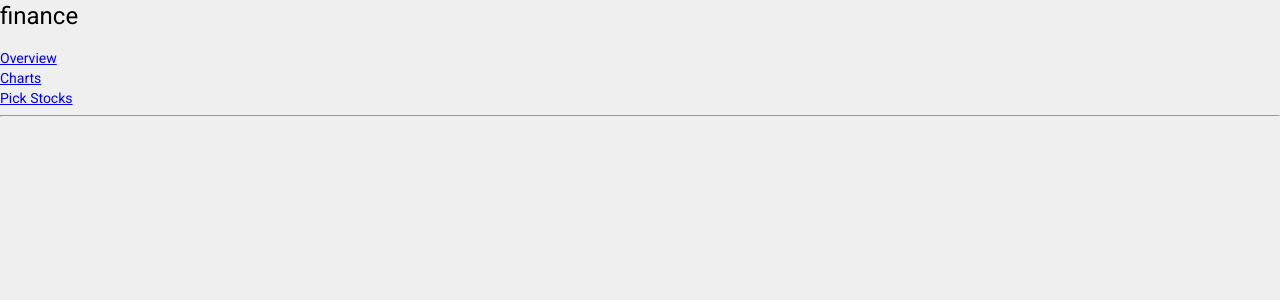
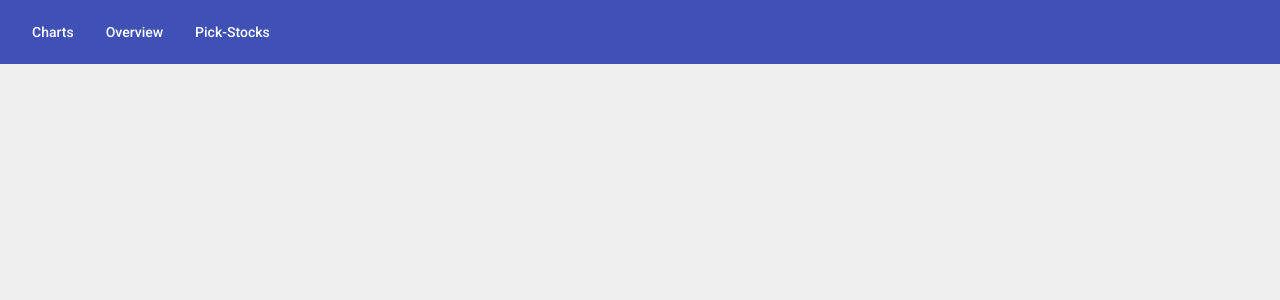
Before and after one commit to OliverPerssonB/web-finance, an Angular app in the folder finance/: page / in a window 1280 px wide. Shown: the top 300 px of the page. Built offline with nearby package versions, Linux system fonts and the light colour scheme.

Commit message:
added styling nav bar

```diff
--- a/finance/package.json
+++ b/finance/package.json
@@ -16,7 +16,7 @@
     "@angular/compiler": "~13.2.0",
     "@angular/core": "~13.2.0",
     "@angular/forms": "~13.2.0",
-    "@angular/material": "^13.2.4",
+    "@angular/material": "^13.2.5",
     "@angular/platform-browser": "~13.2.0",
     "@angular/platform-browser-dynamic": "~13.2.0",
     "@angular/router": "~13.2.0",
--- a/finance/src/app/app.component.html
+++ b/finance/src/app/app.component.html
@@ -1,4 +1,13 @@
-<div>
+<mat-toolbar color="primary">
+  <!-- <span>Finance</span> -->
+
+  <a mat-button routerLink="charts">Charts</a>
+  <a mat-button routerLink="overview">Overview</a>
+  <a mat-button routerLink="pick-stocks">Pick-Stocks</a>
+</mat-toolbar>
+
+<router-outlet></router-outlet>
+<!-- <div>
   <h1>{{title}}</h1>
 
   <nav>
@@ -15,7 +24,9 @@
 
   <hr>
 
+  <h2>Signe är bäst</h2>
+
 
   <router-outlet></router-outlet>
 
-</div>
+</div> -->
--- a/finance/src/app/app.module.ts
+++ b/finance/src/app/app.module.ts
@@ -3,6 +3,8 @@ import { BrowserModule } from '@angular/platform-browser';
 import { HttpClientModule } from '@angular/common/http';
 
 import { AppRoutingModule } from './app-routing.module';
+import {MatToolbarModule} from '@angular/material/toolbar';
+import {MatButtonModule} from '@angular/material/button';
 import { AppComponent } from './app.component';
 import { BrowserAnimationsModule } from '@angular/platform-browser/animations';
 import { OverviewComponent } from './overview/overview.component';
@@ -20,6 +22,8 @@ import { PickStocksComponent } from './pick-stocks/pick-stocks.component';
     BrowserModule,
     AppRoutingModule,
     BrowserAnimationsModule,
+    MatToolbarModule,
+    MatButtonModule,
     HttpClientModule,
   ],
   providers: [],
--- a/finance/src/styles.css
+++ b/finance/src/styles.css
@@ -9,3 +9,6 @@ body {
   font-family: Roboto, "Helvetica Neue", sans-serif;
   background-color: #efefef;
 }
+
+html, body { height: 100%; }
+body { margin: 0; font-family: Roboto, "Helvetica Neue", sans-serif; }
```
Also changed, not shown: 1 other file (tests, documents, lock files or other folders).
